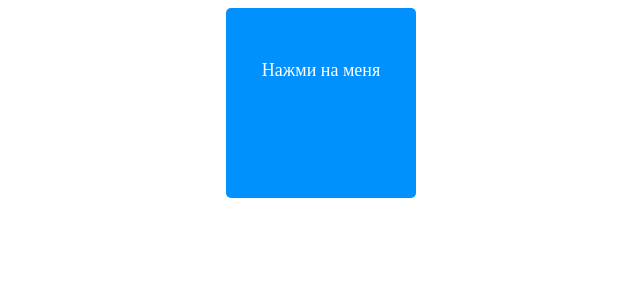
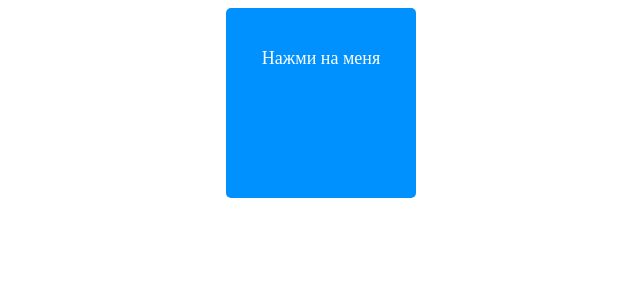
Before and after one commit to Nodirbek123528/podarok, a React (Vite) app: page / in a window 1280 px wide. Shown: the top 300 px of the page, without its empty margins (319-959 px from the left). Built offline with nearby package versions, Linux system fonts and the light colour scheme.

Commit message:
first commit

```diff
--- a/src/App.css
+++ b/src/App.css
@@ -20,7 +20,7 @@
 .title{
   display: flex;
   justify-content: center;
-  padding-top: 40px;
+  margin-top: 40px;
   color: white;
   font-size: 18px;
   font-weight: 500;
```
